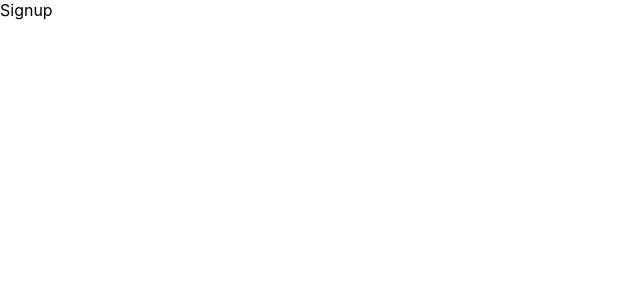
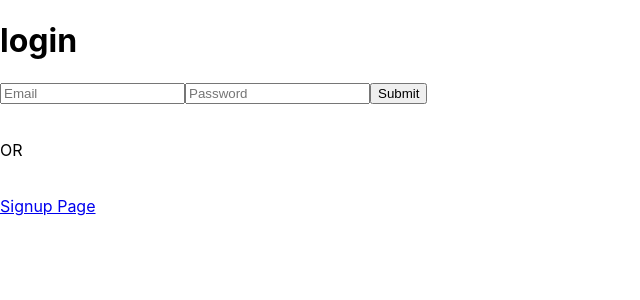
Before and after one commit to Svmpankaj/Login-and-SignUp-Using-MERN, a React (Create React App) app: page /signup in a window 1280 px wide. Shown: the top 300 px of the page, without its empty margins (0-640 px from the left). Built offline with nearby package versions, Linux system fonts and the light colour scheme.

Commit message:
adding port for email password

```diff
--- a/src/Components/Login.js
+++ b/src/Components/Login.js
@@ -8,6 +8,15 @@ const Login = () => {
 
     async function submit(e) {
         e.preventDefault();
+
+        try {
+            await axios.post("http://localhost:8000/", {
+                email, password
+            })
+        }
+        catch (e) {
+            console.log(e);
+        }
     }
 
     return (
@@ -17,7 +26,7 @@ const Login = () => {
                 <input type="email" onChange={(e) => setEmail(e.target.value)} placeholder='Email' name='' />
                 <input type="password" onChange={(e) => setPassword(e.target.value)} placeholder='Password' name='' />
 
-                <input type="submit" />
+                <input type="submit" onClick={submit} />
             </form>
             <br />
             <p>OR</p>
--- a/src/Components/Signup.js
+++ b/src/Components/Signup.js
@@ -2,12 +2,38 @@ import React, { useEffect, useState } from 'react'
 import axios from 'axios'
 import { useNavigate, Link } from 'react-router-dom'
 
-const Signup = () => {
+const Login = () => {
+    const [email, setEmail] = useState('')
+    const [password, setPassword] = useState('')
+
+    async function submit(e) {
+        e.preventDefault();
+
+        try {
+            await axios.post("http://localhost:8000/", {
+                email, password
+            })
+        }
+        catch (e) {
+            console.log(e);
+        }
+    }
+
     return (
-        <div>
-            Signup
+        <div className='login'>
+            <h1>login</h1>
+            <form action="POST">
+                <input type="email" onChange={(e) => setEmail(e.target.value)} placeholder='Email' name='' />
+                <input type="password" onChange={(e) => setPassword(e.target.value)} placeholder='Password' name='' />
+
+                <input type="submit" onClick={submit} />
+            </form>
+            <br />
+            <p>OR</p>
+            <br />
+            <Link to="/signup">Signup Page</Link>
         </div>
     )
 }
 
-export default Signup
+export default Login
```
